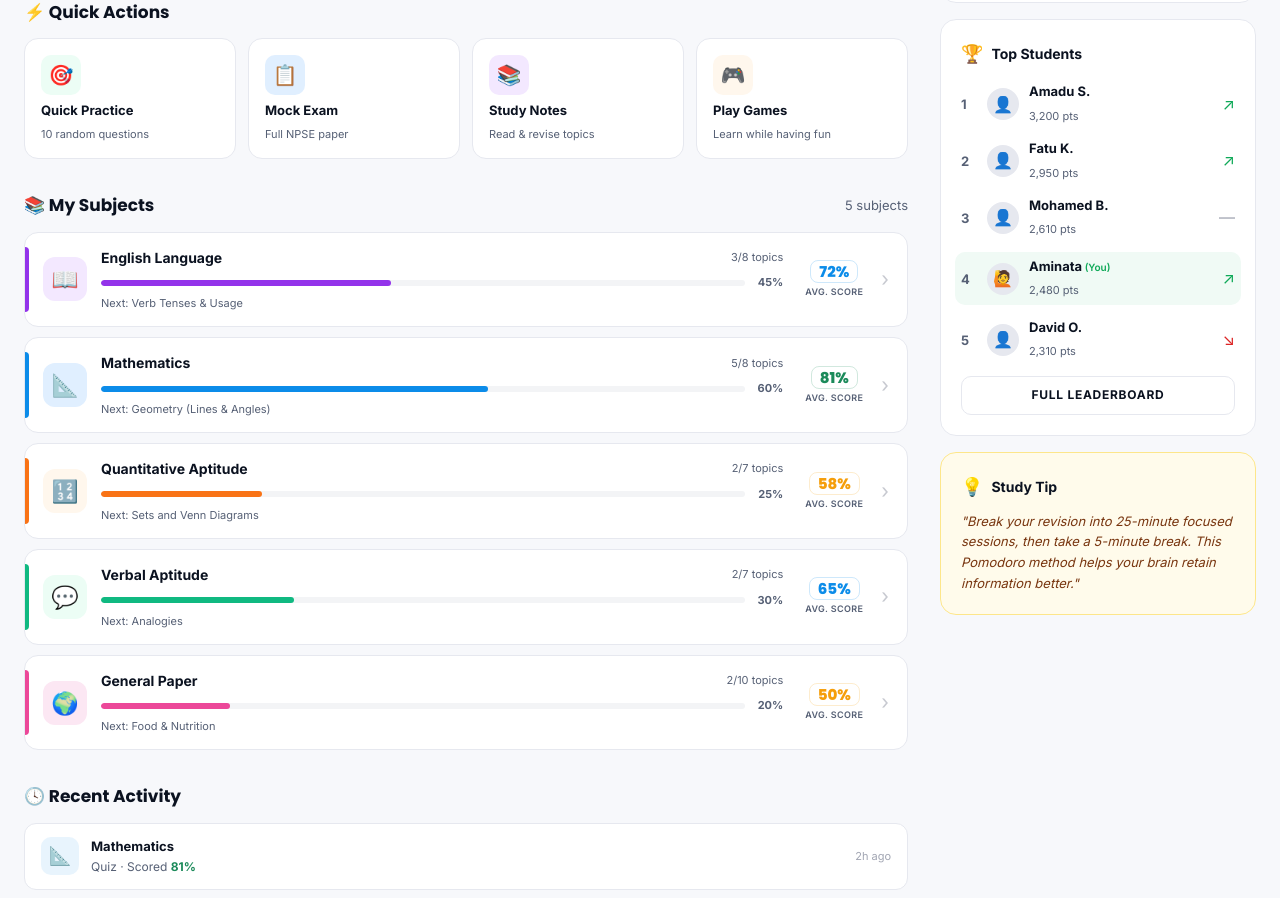
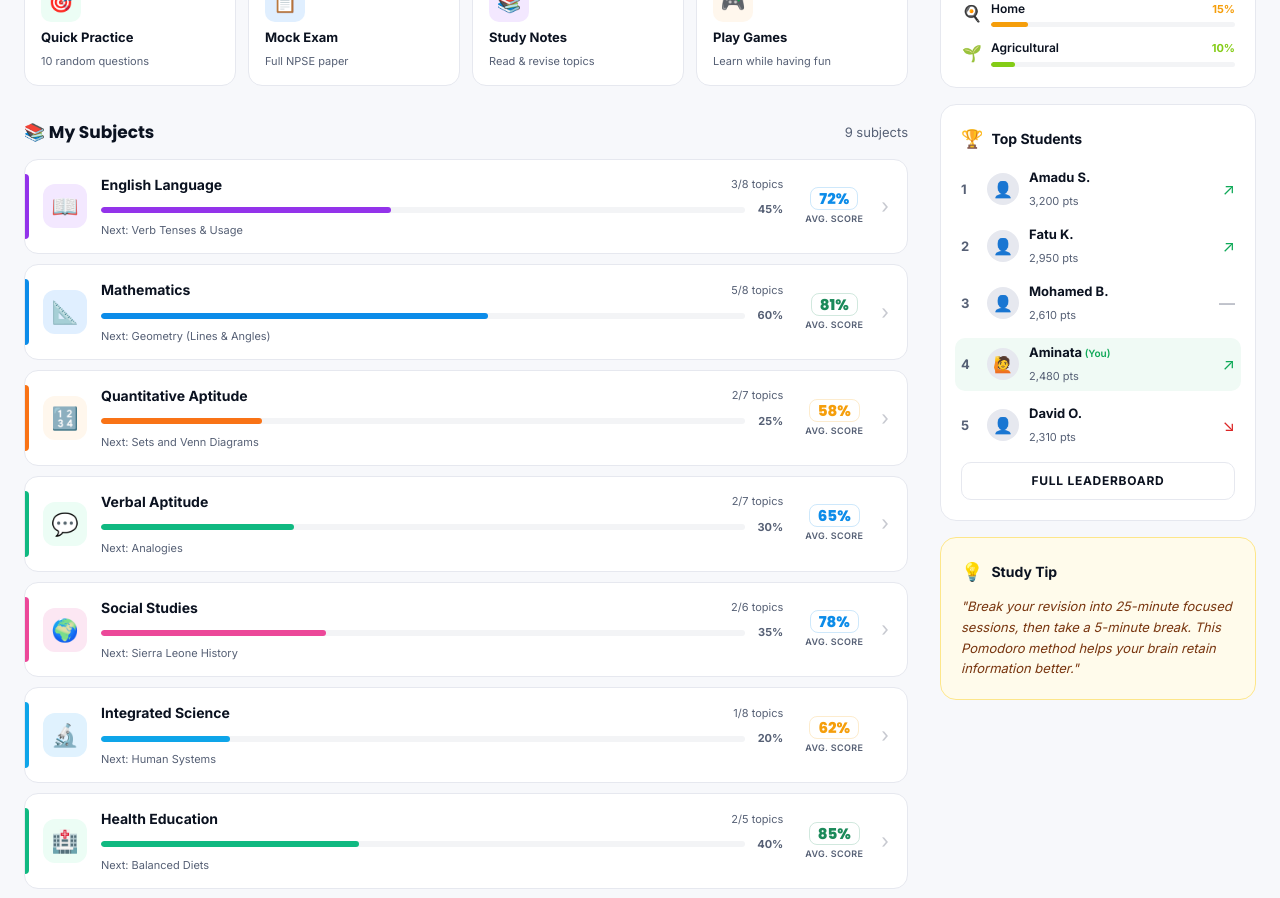
Before and after one commit to JohnSorba/npseprep, a React (Vite) app in the folder npse_app/: page /dashboard/pupil in a window 1280 px wide. Shown: the part 680-1578 px from the top of the page. Built offline with nearby package versions, Linux system fonts and the light colour scheme; no server answers.

Commit message:
updated pupil dashboard UI

```diff
--- a/npse_app/src/App.jsx
+++ b/npse_app/src/App.jsx
@@ -1,4 +1,4 @@
-import { BrowserRouter as Router, Routes, Route } from 'react-router-dom';
+import { BrowserRouter as Router, Routes, Route, useLocation } from 'react-router-dom';
 
 // Layout components
 import Navbar from './components/Navbar';
@@ -68,12 +68,13 @@ import './styles/games.css';
 import './styles/Payments.css';
 import './styles/Quiz.css';
 
-function App() {
+function AppContent() {
+  const location = useLocation();
+  const isDashboard = location.pathname.startsWith('/dashboard') || location.pathname.startsWith('/admin');
+
   return (
-    <Router>
-      <ScrollToTop />
     <div className="app">
-        <Navbar />
+      {!isDashboard && <Navbar />}
       <main>
         <Routes>
           {/* Auth Routes */}
@@ -147,9 +148,17 @@ function App() {
           <Route path="/notes/mathematics/:subjectId/:unitId" element={<MathUnitNotes />} />
         </Routes>
       </main>
-        <Footer />
+      {!isDashboard && <Footer />}
       <MascotHelper />
     </div>
+  );
+}
+
+function App() {
+  return (
+    <Router>
+      <ScrollToTop />
+      <AppContent />
     </Router>
   );
 }
--- a/npse_app/src/pages/PupilDashboard.jsx
+++ b/npse_app/src/pages/PupilDashboard.jsx
@@ -44,15 +44,55 @@ const SUBJECTS_MAP = {
     completion: 30,
     resumeTopic: 'Analogies',
   },
-  'general': {
-    id: 'general',
-    name: 'General Paper',
-    subtitle: 'Explore knowledge about Sierra Leone, Africa, and the world.',
+  'social-studies': {
+    id: 'social-studies',
+    name: 'Social Studies',
+    subtitle: 'History, geography, and citizenship for Sierra Leone.',
     icon: '🌍',
     color: '#ec4899',
     bgColor: '#fce7f3',
+    completion: 35,
+    resumeTopic: 'Sierra Leone History',
+  },
+  'science': {
+    id: 'science',
+    name: 'Integrated Science',
+    subtitle: 'Life, physical, and environmental science basics.',
+    icon: '🔬',
+    color: '#0ea5e9',
+    bgColor: '#e0f2fe',
     completion: 20,
-    resumeTopic: 'Food & Nutrition',
+    resumeTopic: 'Human Systems',
+  },
+  'health-ed': {
+    id: 'health-ed',
+    name: 'Health Education',
+    subtitle: 'Personal health, hygiene, and community wellness.',
+    icon: '🏥',
+    color: '#10b981',
+    bgColor: '#ecfdf5',
+    completion: 40,
+    resumeTopic: 'Balanced Diets',
+  },
+  'home-economics': {
+    id: 'home-economics',
+    name: 'Home Economics',
+    subtitle: 'Managing resources and learning essential life skills.',
+    icon: '🍳',
+    color: '#f59e0b',
+    bgColor: '#fffbeb',
+    completion: 15,
+    resumeTopic: 'Home Management',
+  },
+  'ag-science': {
+    id: 'ag-science',
+    name: 'Agricultural Science',
+    subtitle: 'The foundation of food supply and farming in Sierra Leone.',
+    icon: '🌱',
+    color: '#84cc16',
+    bgColor: '#f7fee7',
+    completion: 10,
+    resumeTopic: 'Farm Tools',
   },
 };
 
@@ -93,17 +133,42 @@ const TOPICS_MAP = {
     { id: 6, title: 'Word Patterns', status: 'locked', notesStatus: 'Notes Unread', quizStatus: 'Locked', difficulty: 'Intermediate' },
     { id: 7, title: 'Alphabetical Position', status: 'locked', notesStatus: 'Notes Unread', quizStatus: 'Locked', difficulty: 'Basics' },
   ],
-  'general': [
-    { id: 1, title: 'Food & Nutrition', status: 'mastered', notesStatus: 'Notes Read', quizStatus: 'Score: 90%', difficulty: 'Basics' },
-    { id: 2, title: 'Family Life Education', status: 'mastered', notesStatus: 'Notes Read', quizStatus: 'Score: 82%', difficulty: 'Basics' },
-    { id: 3, title: 'Accidents & First Aid', status: 'in-progress', notesStatus: 'Reading…', quizStatus: 'Quiz Pending', difficulty: 'Intermediate' },
-    { id: 4, title: 'The Human Body', status: 'locked', notesStatus: 'Notes Unread', quizStatus: 'Locked', difficulty: 'Intermediate' },
-    { id: 5, title: 'Environmental Health', status: 'locked', notesStatus: 'Notes Unread', quizStatus: 'Locked', difficulty: 'Intermediate' },
-    { id: 6, title: 'Soil Science & Crops', status: 'locked', notesStatus: 'Notes Unread', quizStatus: 'Locked', difficulty: 'Intermediate' },
-    { id: 7, title: 'National Symbols', status: 'locked', notesStatus: 'Notes Unread', quizStatus: 'Locked', difficulty: 'Basics' },
-    { id: 8, title: 'Citizenship & Ethics', status: 'locked', notesStatus: 'Notes Unread', quizStatus: 'Locked', difficulty: 'Exam Ready (Hard)', difficultyClass: 'difficulty--hard' },
-    { id: 9, title: 'Local Governance', status: 'locked', notesStatus: 'Notes Unread', quizStatus: 'Locked', difficulty: 'Intermediate' },
-    { id: 10, title: 'Drug Abuse Awareness', status: 'locked', notesStatus: 'Notes Unread', quizStatus: 'Locked', difficulty: 'Basics' },
+  'social-studies': [
+    { id: 1, title: 'Sierra Leone: Geography', status: 'mastered', notesStatus: 'Read', quizStatus: '92%', resources: 3, worksheets: 2, difficulty: 'Basics' },
+    { id: 2, title: 'History of Independence', status: 'mastered', notesStatus: 'Read', quizStatus: '85%', resources: 4, worksheets: 1, difficulty: 'Intermediate' },
+    { id: 3, title: 'National Symbols & Flag', status: 'in-progress', notesStatus: 'Reading…', quizStatus: 'Pending', resources: 2, worksheets: 1, difficulty: 'Basics' },
+    { id: 4, title: 'Civic Responsibilities', status: 'locked', notesStatus: 'Unread', quizStatus: 'Locked', resources: 5, worksheets: 2, difficulty: 'Intermediate' },
+    { id: 5, title: 'Governance & Leadership', status: 'locked', notesStatus: 'Unread', quizStatus: 'Locked', resources: 3, worksheets: 1, difficulty: 'Hard' },
+    { id: 6, title: 'Regional Cooperation (MRU)', status: 'locked', notesStatus: 'Unread', quizStatus: 'Locked', resources: 2, worksheets: 1, difficulty: 'Hard' },
+  ],
+  'science': [
+    { id: 1, title: 'The Human Body Systems', status: 'mastered', notesStatus: 'Read', quizStatus: '88%', resources: 6, worksheets: 3, difficulty: 'Intermediate' },
+    { id: 2, title: 'Plant & Animal Life', status: 'in-progress', notesStatus: 'Reading…', quizStatus: 'Pending', resources: 4, worksheets: 2, difficulty: 'Basics' },
+    { id: 3, title: 'Matter & Properties', status: 'locked', notesStatus: 'Unread', quizStatus: 'Locked', resources: 3, worksheets: 1, difficulty: 'Intermediate' },
+    { id: 4, title: 'Work, Energy & Power', status: 'locked', notesStatus: 'Unread', quizStatus: 'Locked', resources: 5, worksheets: 2, difficulty: 'Hard' },
+    { id: 5, title: 'Atmosphere & Weather', status: 'locked', notesStatus: 'Unread', quizStatus: 'Locked', resources: 3, worksheets: 1, difficulty: 'Basics' },
+    { id: 6, title: 'Rocks & Minerals', status: 'locked', notesStatus: 'Unread', quizStatus: 'Locked', resources: 2, worksheets: 1, difficulty: 'Intermediate' },
+  ],
+  'health-ed': [
+    { id: 1, title: 'Personal Hygiene', status: 'mastered', notesStatus: 'Read', quizStatus: '95%', resources: 4, worksheets: 2, difficulty: 'Basics' },
+    { id: 2, title: 'Nutrition & Balanced Diet', status: 'mastered', notesStatus: 'Read', quizStatus: '88%', resources: 5, worksheets: 3, difficulty: 'Intermediate' },
+    { id: 3, title: 'Communicable Diseases', status: 'in-progress', notesStatus: 'Reading…', quizStatus: 'Pending', resources: 6, worksheets: 2, difficulty: 'Hard' },
+    { id: 4, title: 'First Aid Procedures', status: 'locked', notesStatus: 'Unread', quizStatus: 'Locked', resources: 3, worksheets: 1, difficulty: 'Intermediate' },
+    { id: 5, title: 'Safety in the Home', status: 'locked', notesStatus: 'Unread', quizStatus: 'Locked', resources: 2, worksheets: 1, difficulty: 'Basics' },
+  ],
+  'home-economics': [
+    { id: 1, title: 'The Family & Home', status: 'mastered', notesStatus: 'Read', quizStatus: '90%', resources: 3, worksheets: 1, difficulty: 'Basics' },
+    { id: 2, title: 'Home Management Skills', status: 'in-progress', notesStatus: 'Reading…', quizStatus: 'Pending', resources: 4, worksheets: 2, difficulty: 'Intermediate' },
+    { id: 3, title: 'Clothing & Textiles', status: 'locked', notesStatus: 'Unread', quizStatus: 'Locked', resources: 5, worksheets: 3, difficulty: 'Hard' },
+    { id: 4, title: 'Principles of Food Prep', status: 'locked', notesStatus: 'Unread', quizStatus: 'Locked', resources: 6, worksheets: 2, difficulty: 'Intermediate' },
+    { id: 5, title: 'Consumer Education', status: 'locked', notesStatus: 'Unread', quizStatus: 'Locked', resources: 3, worksheets: 1, difficulty: 'Hard' },
+  ],
+  'ag-science': [
+    { id: 1, title: 'Importance of Agriculture', status: 'in-progress', notesStatus: 'Reading…', quizStatus: 'Pending', resources: 3, worksheets: 1, difficulty: 'Basics' },
+    { id: 2, title: 'Garden Tools & Storage', status: 'locked', notesStatus: 'Unread', quizStatus: 'Locked', resources: 4, worksheets: 2, difficulty: 'Basics' },
+    { id: 3, title: 'Soil Fertility & Erosion', status: 'locked', notesStatus: 'Unread', quizStatus: 'Locked', resources: 5, worksheets: 2, difficulty: 'Intermediate' },
+    { id: 4, title: 'Crop Maintenance', status: 'locked', notesStatus: 'Unread', quizStatus: 'Locked', resources: 3, worksheets: 1, difficulty: 'Intermediate' },
+    { id: 5, title: 'Livestock Care', status: 'locked', notesStatus: 'Unread', quizStatus: 'Locked', resources: 2, worksheets: 1, difficulty: 'Hard' },
   ],
 };
 
@@ -112,7 +177,11 @@ const PAPERS_MAP = {
   'mathematics': 'Mathematics Paper I & II',
   'quantitative': 'Quantitative Aptitude Paper',
   'verbal': 'Verbal Aptitude Paper',
-  'general': 'General Paper I & II',
+  'social-studies': 'General Paper (Social Studies)',
+  'science': 'General Paper (Integrated Science)',
+  'health-ed': 'General Paper (Health Education)',
+  'home-economics': 'General Paper (Home Economics)',
+  'ag-science': 'General Paper (Ag Science)',
 };
 
 const LEADERBOARD = [
@@ -129,7 +198,11 @@ const STUDY_TIPS = {
   'mathematics': '"Write out each step of your working clearly. Examiners award marks for method, not just the final answer."',
   'quantitative': '"When you see a number sequence, calculate the differences between terms first — patterns often hide there."',
   'verbal': '"Group synonyms and antonyms by theme when revising — it is easier to remember words in clusters."',
-  'general': '"Connect facts to real life in Sierra Leone. Contextual memory makes recall much easier in an exam."',
+  'social-studies': '"Think about how your local community operates. Connecting these concepts to your daily life makes them much easier to remember during the exam."',
+  'science': '"Pay close attention to diagrams. In Integrated Science, being able to label systems or recognize plant parts is just as important as knowing the facts."',
+  'health-ed': '"Stay healthy while you study! Understanding hygiene isn\'t just for marks — it is a life skill. Link diseases to their causes for better recall."',
+  'home-economics': '"Imagine yourself managing a real home. Practical application of management and nutrition topics will clarify the theory."',
+  'ag-science': '"Visualize a farm in Sierra Leone. Identifying tools and understanding soil types through mental images helps you understand the foundation of our agriculture."',
 };
 
 
@@ -288,11 +361,21 @@ const PupilDashboard = () => {
                       </div>
                       <div className="pd-topic-row__meta">
                         <span className="pd-meta-item">
-                          <span className="pd-meta-item__icon">📄</span> {topic.notesStatus}
+                          <span className="pd-meta-item__icon">📖</span> {topic.notesStatus}
                         </span>
                         <span className="pd-meta-item">
                           <span className="pd-meta-item__icon">🎯</span> {topic.quizStatus}
                         </span>
+                        {topic.resources > 0 && (
+                          <span className="pd-meta-item">
+                            <span className="pd-meta-item__icon">📎</span> {topic.resources} Resources
+                          </span>
+                        )}
+                        {topic.worksheets > 0 && (
+                          <span className="pd-meta-item">
+                            <span className="pd-meta-item__icon">✏️</span> {topic.worksheets} Worksheets
+                          </span>
+                        )}
                         <span className={`pd-meta-item pd-meta-difficulty ${topic.difficultyClass || ''}`}>
                           <span className="pd-meta-item__icon">📶</span> {topic.difficulty}
                         </span>
--- a/npse_app/src/pages/PupilHome.jsx
+++ b/npse_app/src/pages/PupilHome.jsx
@@ -70,17 +70,69 @@ const SUBJECTS = [
         path: '/dashboard/pupil/verbal',
     },
     {
-        id: 'general',
-        name: 'General Paper',
+        id: 'social-studies',
+        name: 'Social Studies',
         icon: '🌍',
         color: '#ec4899',
         bgColor: '#fce7f3',
+        completion: 35,
+        topicsTotal: 6,
+        topicsDone: 2,
+        nextTopic: 'Sierra Leone History',
+        quizScore: 78,
+        path: '/dashboard/pupil/social-studies',
+    },
+    {
+        id: 'science',
+        name: 'Integrated Science',
+        icon: '🔬',
+        color: '#0ea5e9',
+        bgColor: '#e0f2fe',
         completion: 20,
-        topicsTotal: 10,
+        topicsTotal: 8,
+        topicsDone: 1,
+        nextTopic: 'Human Systems',
+        quizScore: 62,
+        path: '/dashboard/pupil/science',
+    },
+    {
+        id: 'health-ed',
+        name: 'Health Education',
+        icon: '🏥',
+        color: '#10b981',
+        bgColor: '#ecfdf5',
+        completion: 40,
+        topicsTotal: 5,
         topicsDone: 2,
-        nextTopic: 'Food & Nutrition',
-        quizScore: 50,
-        path: '/dashboard/pupil/general',
+        nextTopic: 'Balanced Diets',
+        quizScore: 85,
+        path: '/dashboard/pupil/health-ed',
+    },
+    {
+        id: 'home-economics',
+        name: 'Home Economics',
+        icon: '🍳',
+        color: '#f59e0b',
+        bgColor: '#fffbeb',
+        completion: 15,
+        topicsTotal: 6,
+        topicsDone: 1,
+        nextTopic: 'Home Management',
+        quizScore: 55,
+        path: '/dashboard/pupil/home-economics',
+    },
+    {
+        id: 'ag-science',
+        name: 'Agricultural Science',
+        icon: '🌱',
+        color: '#84cc16',
+        bgColor: '#f7fee7',
+        completion: 10,
+        topicsTotal: 7,
+        topicsDone: 0,
+        nextTopic: 'Farm Tools',
+        quizScore: 0,
+        path: '/dashboard/pupil/ag-science',
     },
 ];
 
```
Lines whose indentation alone changed are shown as unchanged.
